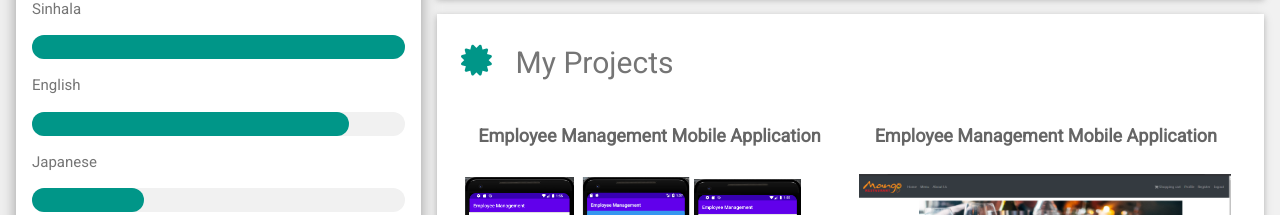
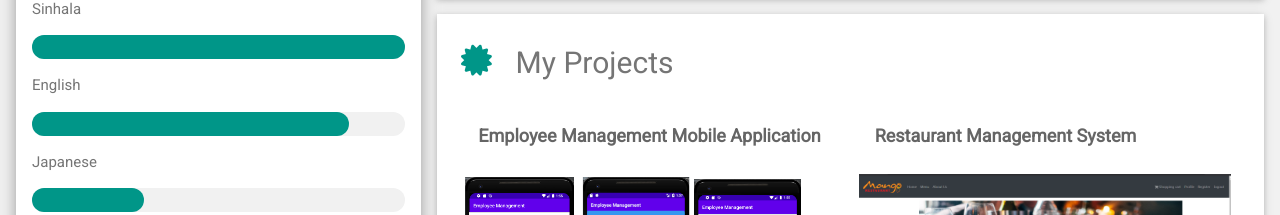
Before and after one commit to Buddhi98ND/MyPortfolio, a plain HTML site: page index.html in a window 1280 px wide. Shown: the part 1120-1335 px from the top of the page. Drawn offline with nearby package versions, Linux system fonts and the light colour scheme.

Commit message:
Fourth commit

```diff
--- a/index.html
+++ b/index.html
@@ -173,7 +173,7 @@ table, thead, tbody, th, td, tr {
 
 
               <div class="w3-container">
-                <h5 class="w3-opacity"><b>Employee Management Mobile Application </b></h5>
+                <h5 class="w3-opacity"><b>Restaurant Management System </b></h5>
               </div>
               </li>
               <p><img src = "./Photos/home1.png" style="width: 98%; height: 10%;"></p>
```
